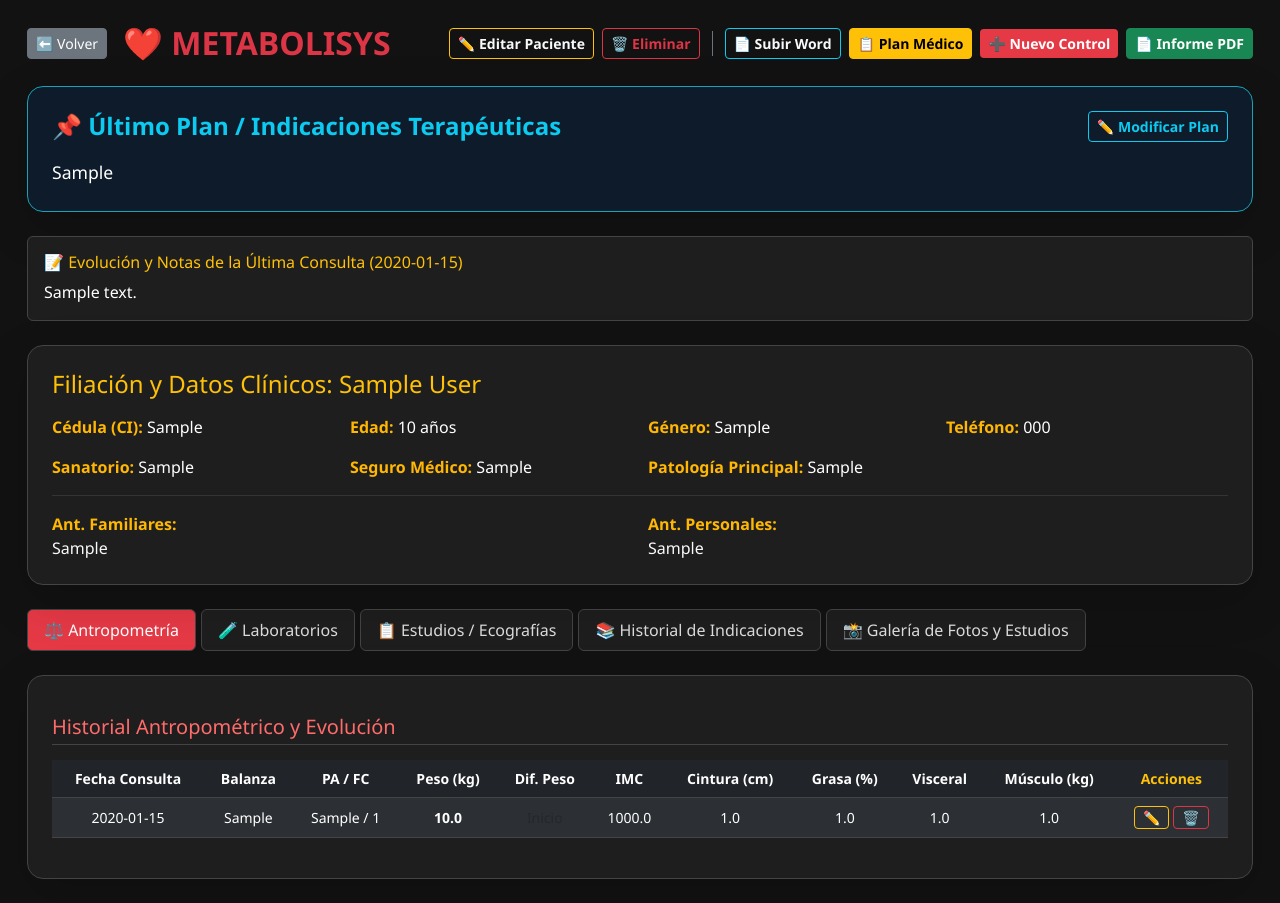
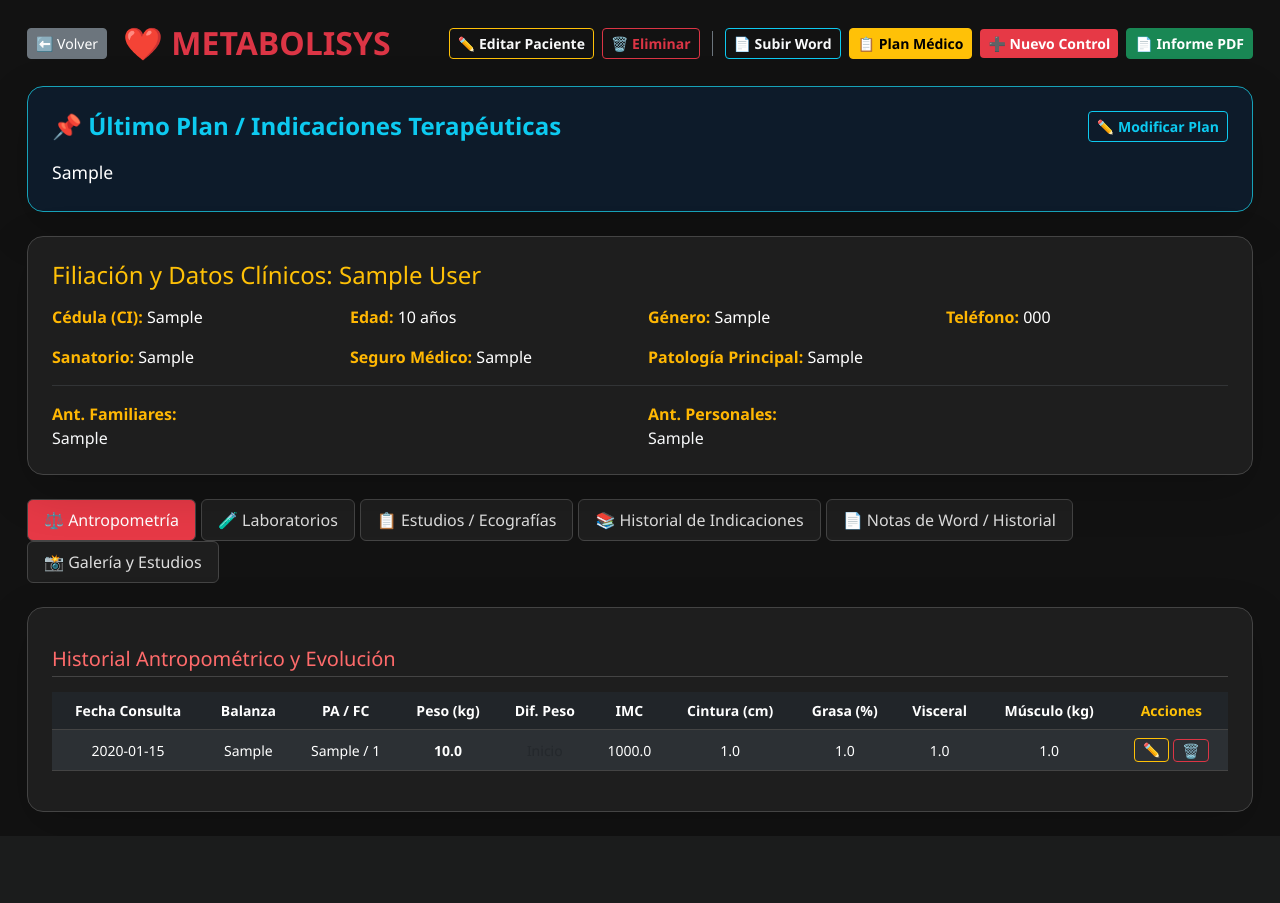
Before and after one commit to patriciafranco-web/metabolysisdem, a Flask app: page /patient/1 in a window 1280 px wide. After the commit the page ends 819 px from the top, so only its background shows below. Run offline with Flask 3, Linux system fonts and the light colour scheme; the visitor is signed in with stand-in values (Sample User, id 1); tables that the repository leaves empty hold one stand-in row (values such as "Sample post"); grey boxes marked "Sample" are stand-in pictures.

Commit message:
Update patient_detail.html

```diff
--- a/templates/patient_detail.html
+++ b/templates/patient_detail.html
@@ -54,14 +54,6 @@
         {% endif %}
     </div>
 
-    <!-- EVOLUCIÓN DE LA CONSULTA ACTUAL -->
-    {% if valid_records and valid_records[-1].notes %}
-    <div class="card p-3 mb-4 border-warning bg-black">
-        <h6 class="text-warning mb-2">📝 Evolución y Notas de la Última Consulta ({{ valid_records[-1].date }})</h6>
-        <div class="text-white" style="white-space: pre-line;">{{ valid_records[-1].notes }}</div>
-    </div>
-    {% endif %}
-
     <!-- TARJETA DE FILIACIÓN Y DATOS GENERALES -->
     <div class="card p-4 shadow-lg rounded-4 mb-4">
         <h4 class="text-warning mb-3">Filiación y Datos Clínicos: {{ patient.full_name }}</h4>
@@ -87,7 +79,8 @@
         <li class="nav-item"><button class="nav-link" id="laboratorios-tab" data-bs-toggle="pill" data-bs-target="#laboratorios" type="button" role="tab">🧪 Laboratorios</button></li>
         <li class="nav-item"><button class="nav-link" id="estudios-tab" data-bs-toggle="pill" data-bs-target="#estudios" type="button" role="tab">📋 Estudios / Ecografías</button></li>
         <li class="nav-item"><button class="nav-link" id="indicaciones-tab" data-bs-toggle="pill" data-bs-target="#indicaciones" type="button" role="tab">📚 Historial de Indicaciones</button></li>
-        <li class="nav-item"><button class="nav-link" id="fotos-tab" data-bs-toggle="pill" data-bs-target="#fotos" type="button" role="tab">📸 Galería de Fotos y Estudios</button></li>
+        <li class="nav-item"><button class="nav-link" id="wordnotes-tab" data-bs-toggle="pill" data-bs-target="#wordnotes" type="button" role="tab">📄 Notas de Word / Historial</button></li>
+        <li class="nav-item"><button class="nav-link" id="fotos-tab" data-bs-toggle="pill" data-bs-target="#fotos" type="button" role="tab">📸 Galería y Estudios</button></li>
     </ul>
 
     <!-- CONTENIDO DE LAS PESTAÑAS -->
@@ -265,6 +258,29 @@
             </div>
         </div>
 
+        <!-- Notas de Word / Historial Importado -->
+        <div class="tab-pane fade" id="wordnotes" role="tabpanel">
+            <div class="card p-4 shadow-lg rounded-4">
+                <h5 class="section-title text-info">📄 Historial y Notas Importadas de Word</h5>
+                {% set word_records = patient.records | selectattr('notes') | list %}
+                {% if word_records %}
+                    {% for r in word_records %}
+                    <div class="card bg-dark border-secondary p-3 mb-3">
+                        <div class="d-flex justify-content-between text-warning mb-2">
+                            <strong>Importado el: {{ r.date }}</strong>
+                            <form action="{{ url_for('delete_record', id=r.id) }}" method="POST" onsubmit="return confirm('¿Segura de borrar este documento importado?');" class="m-0">
+                                <button type="submit" class="btn btn-outline-danger btn-sm py-0 px-2">🗑️ Eliminar</button>
+                            </form>
+                        </div>
+                        <div class="text-white" style="white-space: pre-line; font-size: 1rem; line-height: 1.6;">{{ r.notes }}</div>
+                    </div>
+                    {% endfor %}
+                {% else %}
+                <p class="text-muted text-center py-3">No hay documentos de Word importados todavía para este paciente.</p>
+                {% endif %}
+            </div>
+        </div>
+
         <!-- Galería de Fotos y Estudios -->
         <div class="tab-pane fade" id="fotos" role="tabpanel">
             <div class="card p-4 shadow-lg rounded-4">
```
